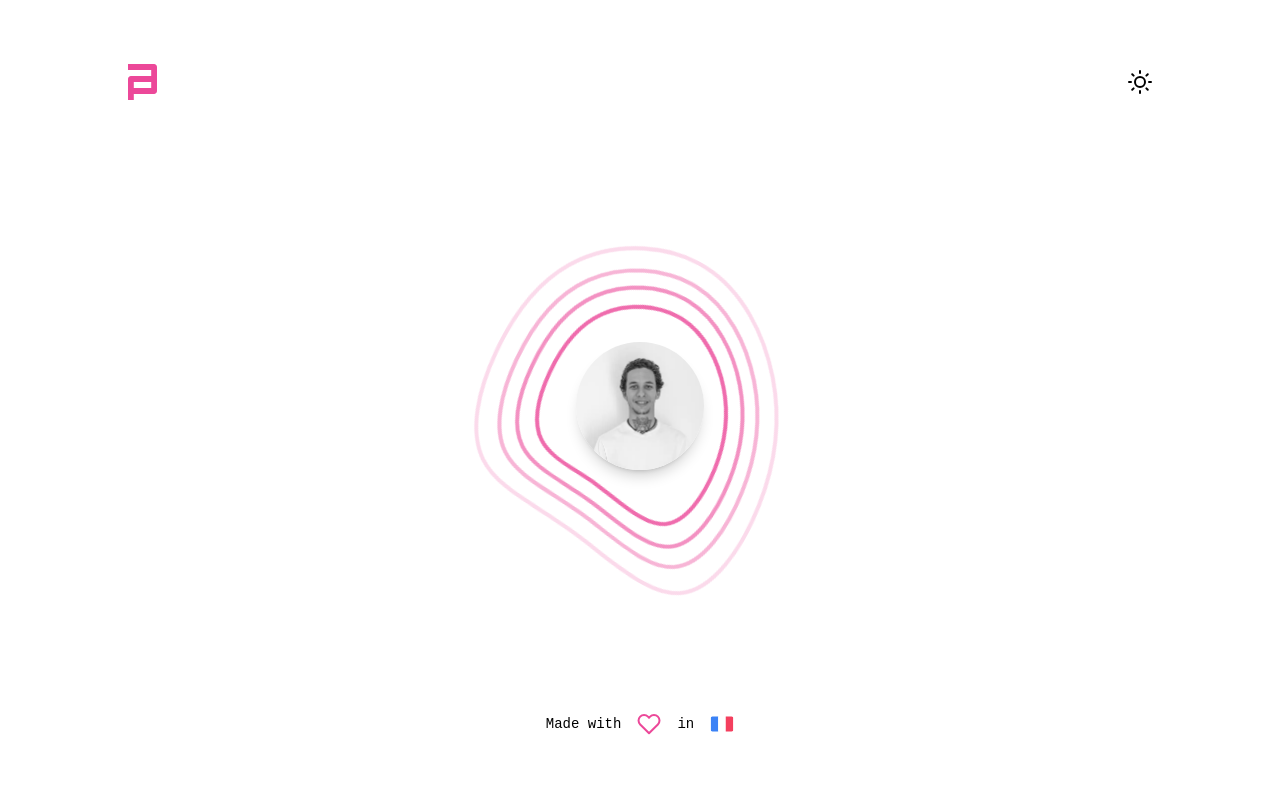
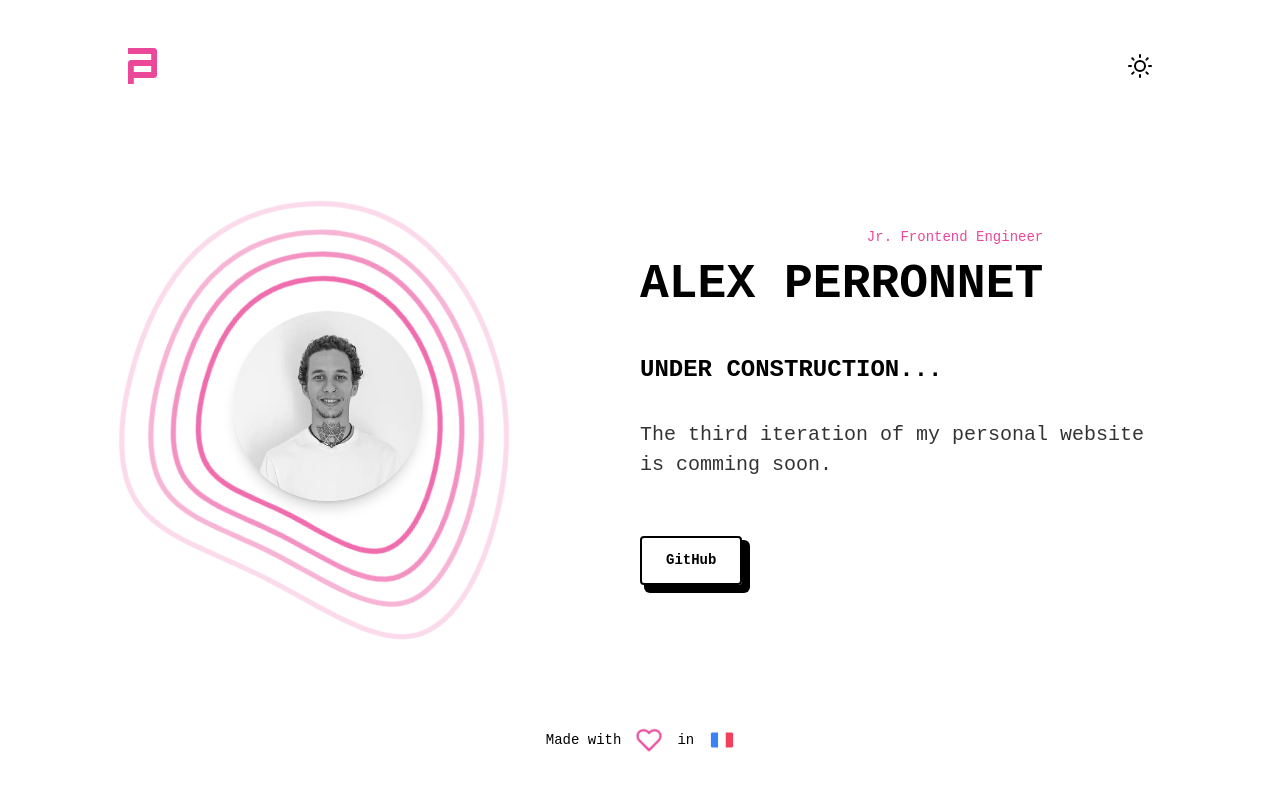
Before and after one commit to alexperronnet/personal-website-v3, a React (Vite) app: page / in a window 1280 px wide. Shown: the top 790 px of the page. Built offline with nearby package versions, Linux system fonts and the light colour scheme; a web font is replaced by a local one.

Commit message:
:bookmark: Coming soon page done

```diff
--- a/src/app.jsx
+++ b/src/app.jsx
@@ -1,7 +1,7 @@
 import styled, { ThemeProvider } from "styled-components"
 import { useThemes } from "~/hooks"
 import { GlobalStyle, lightTheme, darkTheme } from "~/styles"
-import { Header, BlobAvatar, Footer } from "~/components"
+import { Header, BlobAvatar, Button, Footer } from "~/components"
 
 export const App = () => {
   // Theme
@@ -15,6 +15,14 @@ export const App = () => {
         <Header onClick={() => setTheme()} theme={theme} />
         <Main>
           <BlobAvatar />
+          <Infos>
+            <Title>Alex Perronnet</Title>
+            <Subtitle>Under construction...</Subtitle>
+            <Text>
+              The third iteration of my personal website is comming soon.
+            </Text>
+            <Button href="https://github.com/alexperronnet">GitHub</Button>
+          </Infos>
         </Main>
         <Footer />
       </ThemeProvider>
@@ -30,7 +38,74 @@ const StyledApp = styled.div`
   max-width: 102.4rem;
   width: calc(100% - (4.8rem * 2));
   margin-inline: auto;
-  padding: 6.4rem 0;
+  padding: 4.8rem 0;
+
+  @media screen and (max-width: 1024px) {
+    width: calc(100% - (2.4rem * 2));
+    padding: 2.4rem 0;
+  }
 `
 
-const Main = styled.main``
+const Main = styled.main`
+  display: flex;
+  justify-content: space-between;
+  align-items: center;
+  margin: 6.4rem 0;
+
+  @media screen and (max-width: 1024px) {
+    flex-direction: column;
+    gap: 6.4rem;
+  }
+`
+
+const Infos = styled.section`
+  max-width: 51.2rem;
+  display: flex;
+  flex-direction: column;
+  gap: 3.2rem;
+
+  @media screen and (max-width: 1024px) {
+    max-width: 100%;
+    align-items: center;
+    text-align: center;
+  }
+`
+
+const Title = styled.h1`
+  display: flex;
+  flex-direction: column;
+  width: fit-content;
+  font-size: var(--fs-title);
+  font-weight: 700;
+  text-transform: uppercase;
+
+  @media screen and (max-width: 1024px) {
+    flex-direction: column-reverse;
+    gap: 1rem;
+  }
+
+  &:before {
+    content: "Jr. Frontend Engineer";
+    font-size: var(--fs-caption);
+    font-weight: 400;
+    color: ${({ theme }) => theme.highlight};
+    align-self: end;
+    text-transform: none;
+
+    @media screen and (max-width: 1024px) {
+      align-self: center;
+    }
+  }
+`
+
+const Subtitle = styled.h2`
+  font-size: var(--fs-subtitle);
+  font-weight: 700;
+  text-transform: uppercase;
+`
+
+const Text = styled.p`
+  font-size: var(--fs-body);
+  opacity: 0.8;
+  margin-bottom: 2.4rem;
+`
--- a/src/components/blob-avatar.jsx
+++ b/src/components/blob-avatar.jsx
@@ -19,9 +19,15 @@ const StyledBlobAvatar = styled.div`
 `
 
 const StyledBlob = styled(Blob)`
-  position: absolute;
+  width: 40rem;
+  height: 40rem;
   stroke: ${({ theme }) => theme.highlight};
   animation: rotate 100s infinite linear;
+
+  @media screen and (max-width: 1024px) {
+    width: 21rem;
+    height: 21rem;
+  }
 
   @keyframes rotate {
     to {
@@ -31,9 +37,15 @@ const StyledBlob = styled(Blob)`
 `
 
 const Img = styled.img`
-  width: 12.8rem;
-  height: 12.8rem;
+  position: absolute;
+  width: 19rem;
+  height: 19rem;
   border-radius: 100%;
   box-shadow: 0 10px 15px -5px ${({ theme }) => rgba(theme.foreground, 0.2)},
     0 5px 5px -5px ${({ theme }) => rgba(theme.foreground, 0.2)};
+
+  @media screen and (max-width: 1024px) {
+    width: 10rem;
+    height: 10rem;
+  }
 `
--- /dev/null
+++ b/src/components/button.jsx
@@ -0,0 +1,28 @@
+import styled from "styled-components"
+import { rgba } from "polished"
+
+export const Button = ({ href, children }) => {
+  return (
+    <StyledButton href={href} target="_blank" rel="noreferrer noopener">
+      {children}
+    </StyledButton>
+  )
+}
+
+const StyledButton = styled.a`
+  width: fit-content;
+  padding: 1.2rem 2.4rem;
+  border-radius: 0.4rem;
+  border: 2px solid ${({ theme }) => theme.foreground};
+  font-size: var(--fs-caption);
+  font-weight: 700;
+  text-decoration: none;
+  color: currentColor;
+  box-shadow: 6px 6px 0px 2px ${({ theme }) => rgba(theme.foreground, 1)};
+  transition: box-shadow 150ms ease-in-out;
+  cursor: pointer;
+
+  &:hover {
+    box-shadow: none;
+  }
+`
--- a/src/components/header.jsx
+++ b/src/components/header.jsx
@@ -20,4 +20,9 @@ const StyledHeader = styled.header`
 const StyledLogo = styled(Logo)`
   height: 3.6rem;
   color: ${({ theme }) => theme.highlight};
+
+  @media screen and (max-width: 1024px) {
+    width: 2.4rem;
+    height: 2.4rem;
+  }
 `
--- a/src/components/index.jsx
+++ b/src/components/index.jsx
@@ -1,4 +1,5 @@
 export * from "~/components/header"
 export * from "~/components/theme-toggle"
 export * from "~/components/blob-avatar"
+export * from "~/components/button"
 export * from "~/components/footer"
--- a/src/styles/global-style.jsx
+++ b/src/styles/global-style.jsx
@@ -33,7 +33,7 @@ export const GlobalStyle = createGlobalStyle`
     --fs-body: 2rem;
     --fs-caption: 1.4rem;
 
-    @media screen and (max-width: 768px) {
+    @media screen and (max-width: 1024px) {
       --fs-title: 3.2rem;
       --fs-subtitle: 1.8rem;
       --fs-body: 1.6rem;
--- a/src/styles/theme.jsx
+++ b/src/styles/theme.jsx
@@ -7,5 +7,5 @@ export const lightTheme = {
 export const darkTheme = {
   foreground: "#fff",
   background: "#000",
-  highlight: "#6366f1"
+  highlight: "#0ea5e9"
 }
```
